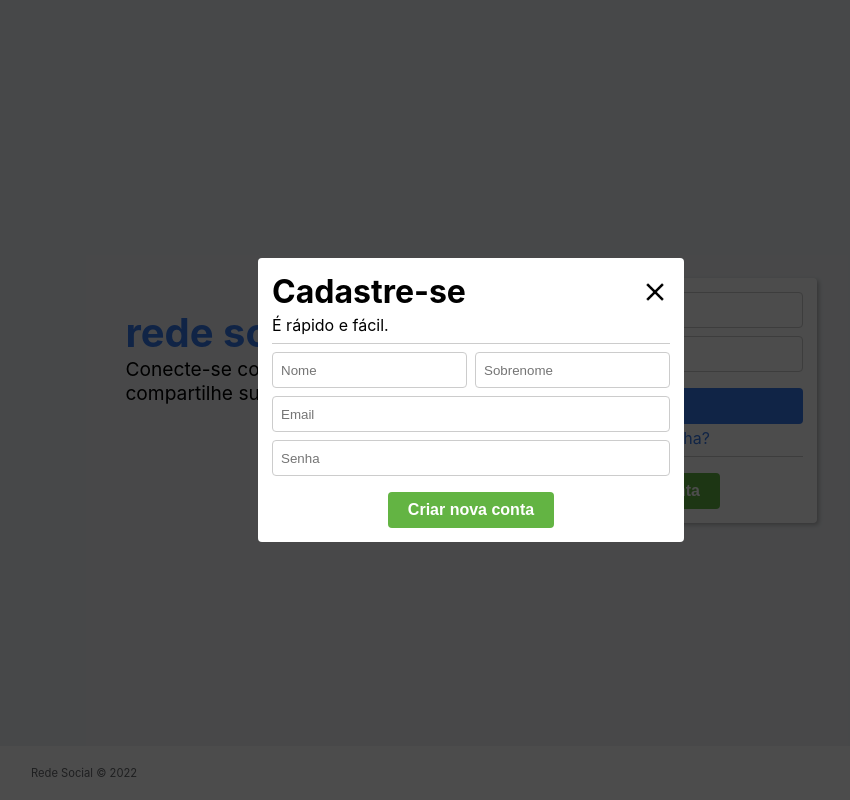
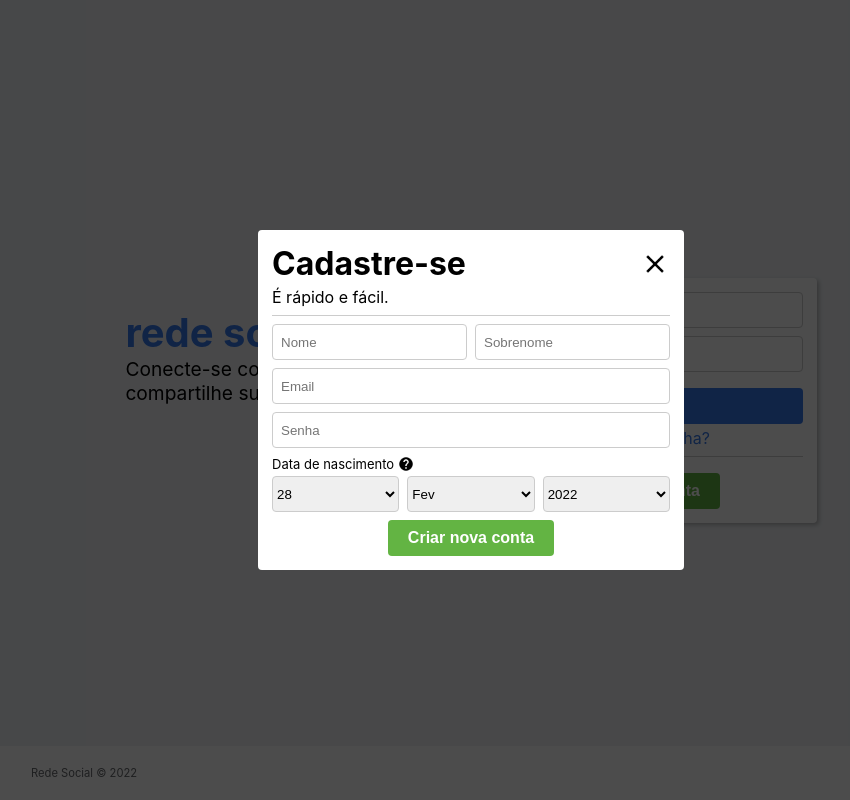
Before and after one commit to fb-curso-full-stack-mobile/rede-social-reactjs, a React (Vite) app: page / in a window 1280 px wide. Both pictures are taken after a click on the button "Criar nova conta". Shown: the whole page, without its empty margins (169-1019 px from the left). Built offline with nearby package versions, Linux system fonts and the light colour scheme.

Commit message:
feat: cadastro data nascimento

```diff
--- /dev/null
+++ b/src/components/ContextualHelp/index.tsx
@@ -0,0 +1,36 @@
+import React, { useEffect, useRef, useState } from "react";
+
+import icQuestion from "../../assets/ic_question.png";
+import styles from "./styles.module.css";
+
+type ContextualHelpProps = {
+  children: React.ReactNode;
+};
+
+export default function ContextualHelp({ children }: ContextualHelpProps) {
+  const [helpVisible, setHelpVisible] = useState(false);
+  const componentRef = useRef<HTMLDivElement | null>();
+
+  const handleClickOutside = (event: any) => {
+    if (componentRef.current && !componentRef.current.contains(event.target)) {
+      setHelpVisible(false);
+    }
+  };
+
+  useEffect(() => {
+    document.addEventListener("mousedown", handleClickOutside);
+    return () => {
+      document.removeEventListener("mousedown", handleClickOutside);
+    };
+  }, []);
+
+  return (
+    <div
+      ref={(ref) => (componentRef.current = ref)}
+      className={styles.container}
+    >
+      <img src={icQuestion} onClick={() => setHelpVisible(true)} />
+      {helpVisible && <div>{children}</div>}
+    </div>
+  );
+}
--- /dev/null
+++ b/src/components/ContextualHelp/styles.module.css
@@ -0,0 +1,22 @@
+.container {
+  position: relative;
+  display: flex;
+  margin-left: 4px;
+}
+
+.container img {
+  width: 16px;
+  height: 16px;
+  cursor: pointer;
+}
+
+.container div {
+  position: absolute;
+  background-color: var(--box-background-color);
+  padding: 10px;
+  border-radius: var(--box-border-radius);
+  box-shadow: 0 0 4px 1px rgba(0, 0, 0, 0.6);
+  font-size: 0.8rem;
+  width: 200px;
+  margin-left: 22px;
+}
--- /dev/null
+++ b/src/components/Select/index.tsx
@@ -0,0 +1,19 @@
+import styles from "./styles.module.css";
+
+type SelectProps = {
+  options: string[] | number[];
+  selected?: string | number;
+  className?: string;
+};
+
+export default function Select({ options, selected, className }: SelectProps) {
+  return (
+    <select className={[styles.select, className].join(" ")}>
+      {options.map((item, index) => (
+        <option key={`option-${item}-${index}`} selected={item === selected}>
+          {item}
+        </option>
+      ))}
+    </select>
+  );
+}
--- /dev/null
+++ b/src/components/Select/styles.module.css
@@ -0,0 +1,5 @@
+.select {
+  height: var(--input-height);
+  border: 1px solid var(--border-color);
+  border-radius: var(--box-border-radius);
+}
--- a/src/pages/SignIn/index.tsx
+++ b/src/pages/SignIn/index.tsx
@@ -1,12 +1,34 @@
 import Button from "../../components/Button";
+import ContextualHelp from "../../components/ContextualHelp";
 import Input from "../../components/Input";
 import Modal from "../../components/Modal";
+import Select from "../../components/Select";
 import styles from "./styles.module.css";
 import { useState } from "react";
 // type SignInProps = {}
 
+const days = Array.from({ length: 31 }, (_, day) => day + 1);
+const months = Array.from({ length: 12 }, (_, monthNumber) => {
+  const date = new Date(0, monthNumber);
+  const month = date
+    .toLocaleDateString("pt-BR", { month: "short" })
+    .replace(".", "");
+  return month.charAt(0).toUpperCase() + month.slice(1);
+});
+const years = Array.from({ length: 120 }, (_, val) => {
+  return new Date().getFullYear() - val;
+});
+
 export default function SignIn() {
   const [modaOpen, setModalOpen] = useState(false);
+
+  const getCurrentMonthShort = () => {
+    const month = new Date()
+      .toLocaleDateString("pt-BR", { month: "short" })
+      .replace(".", "");
+    return month.charAt(0).toUpperCase() + month.slice(1);
+  };
+
   return (
     <div className={styles.page}>
       <div className={styles.box}>
@@ -42,6 +64,22 @@ export default function SignIn() {
           </div>
           <Input type="email" placeholder="Email" />
           <Input type="password" placeholder="Senha" />
+          <div className={styles.modalFormBirthdate}>
+            <div className={styles.modalFormBirthdateLabel}>
+              <label>Data de nascimento</label>
+              <ContextualHelp>
+                Ao informar sua data de nascimento, você ajuda a garantir que a
+                sua experiência na Rede Social seja adequada à sua idade.
+              </ContextualHelp>
+            </div>
+            <div className={styles.modalFormBirthdateSelects}>
+              <Select options={days} selected={new Date().getDate()} />
+              <div />
+              <Select options={months} selected={getCurrentMonthShort()} />
+              <div />
+              <Select options={years} />
+            </div>
+          </div>
           <Button secondary>Criar nova conta</Button>
         </form>
       </Modal>
--- a/src/pages/SignIn/styles.module.css
+++ b/src/pages/SignIn/styles.module.css
@@ -77,3 +77,22 @@
 .modalFormName div {
   width: 8px;
 }
+
+.modalFormBirthdateLabel {
+  display: flex;
+  align-items: center;
+  font-size: 13px;
+  margin-bottom: 4px;
+}
+
+.modalFormBirthdateSelects {
+  display: flex;
+}
+
+.modalFormBirthdateSelects select {
+  flex: 1;
+}
+
+.modalFormBirthdateSelects div {
+  width: 8px;
+}
```
Also changed, not shown: src/assets/ic_question.png (added).
